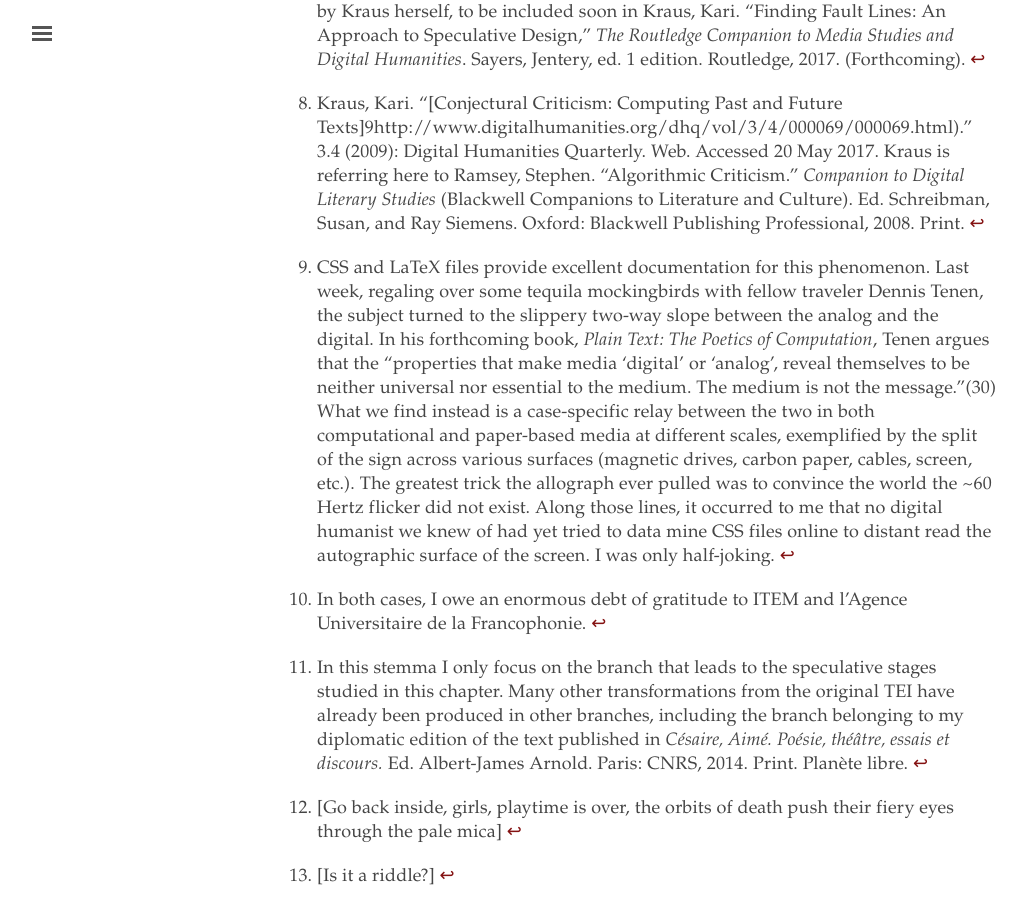
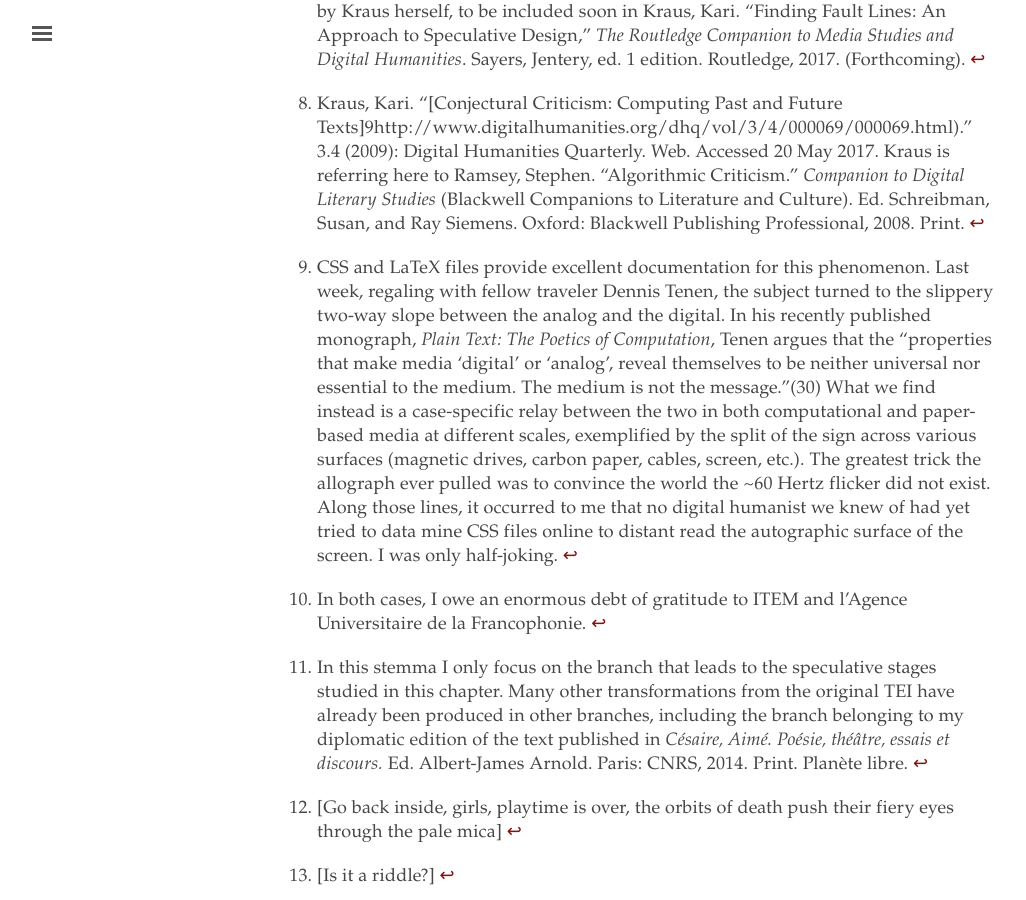
Before and after one commit to elotroalex/record, a Jekyll site: the page built from _chapters/02-pencil.md, in a window 1280 px wide and 900 px high, scrolled down 29743 px. Shown: the whole window, without its empty margins (3-1029 px from the left). Built offline with Jekyll 4.4.1, drawn with Linux system fonts in a browser that asks for light colours.

Commit message:
changed tenen footnote

```diff
--- a/_chapters/02-pencil.md
+++ b/_chapters/02-pencil.md
@@ -313,7 +313,7 @@ In the next chapter, we will take a broader perspective on some of the themes ex
 
 [^b6]: Kraus, Kari. “[Conjectural Criticism: Computing Past and Future Texts]9http://www.digitalhumanities.org/dhq/vol/3/4/000069/000069.html).” 3.4 (2009): Digital Humanities Quarterly. Web. Accessed 20 May 2017. Kraus is referring here to Ramsey, Stephen. "Algorithmic Criticism." *Companion to Digital Literary Studies* (Blackwell Companions to Literature and Culture). Ed. Schreibman, Susan, and Ray Siemens. Oxford: Blackwell Publishing Professional, 2008. Print.
 
-[^b7]: CSS and LaTeX files provide excellent documentation for this phenomenon. Last week, regaling over some tequila mockingbirds with fellow traveler Dennis Tenen, the subject turned to the slippery two-way slope between the analog and the digital. In his forthcoming book, *Plain Text: The Poetics of Computation*, Tenen argues that the "properties that make media 'digital' or 'analog', reveal themselves to be neither universal nor essential to the medium. The medium is not the message."(30) What we find instead is a case-specific relay between the two in both computational and paper-based media at different scales, exemplified by the split of the sign across various surfaces (magnetic drives, carbon paper, cables, screen, etc.). The greatest trick the allograph ever pulled was to convince the world the ~60 Hertz flicker did not exist. Along those lines, it occurred to me that no digital humanist we knew of had yet tried to data mine CSS files online to distant read the autographic surface of the screen. I was only half-joking.
+[^b7]: CSS and LaTeX files provide excellent documentation for this phenomenon. Last week, regaling with fellow traveler Dennis Tenen, the subject turned to the slippery two-way slope between the analog and the digital. In his recently published monograph, *Plain Text: The Poetics of Computation*, Tenen argues that the "properties that make media 'digital' or 'analog', reveal themselves to be neither universal nor essential to the medium. The medium is not the message."(30) What we find instead is a case-specific relay between the two in both computational and paper-based media at different scales, exemplified by the split of the sign across various surfaces (magnetic drives, carbon paper, cables, screen, etc.). The greatest trick the allograph ever pulled was to convince the world the ~60 Hertz flicker did not exist. Along those lines, it occurred to me that no digital humanist we knew of had yet tried to data mine CSS files online to distant read the autographic surface of the screen. I was only half-joking.
 
 [^b9]: An insightful conversation takes place in the comment section, where among other shrewd commentary, deformity itself is questioned through the lens of disability studies.
 
```
